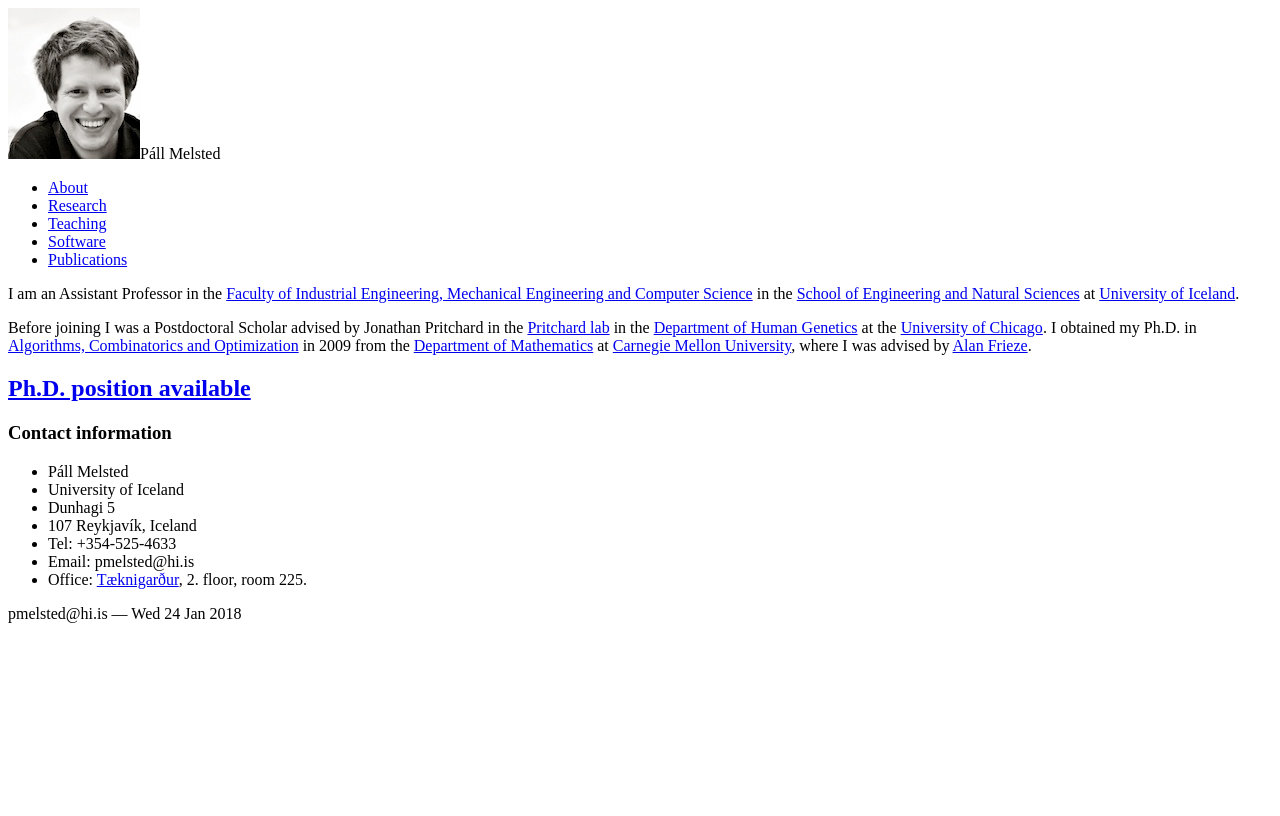
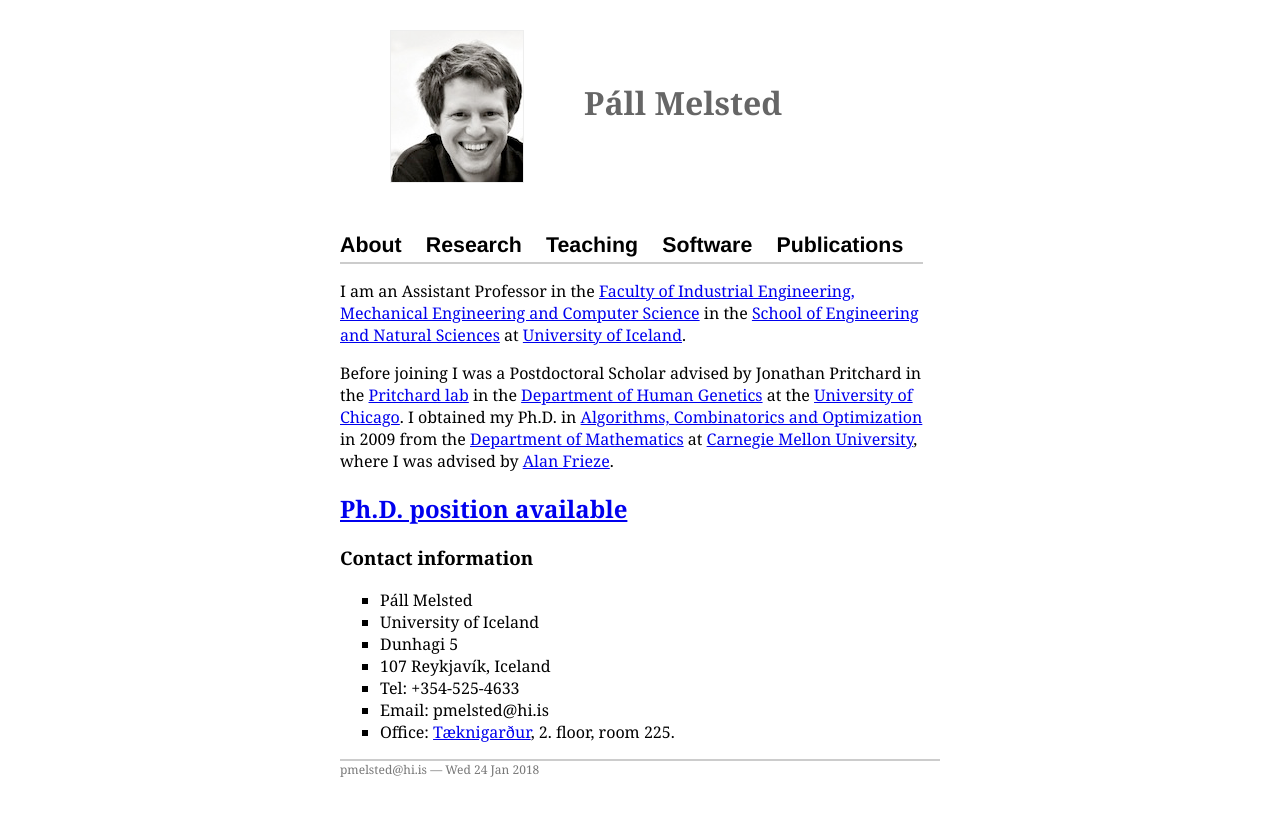
Before and after one commit to melstedlab/melstedlab.github.io, a Jekyll site: the page built from index.md, in a window 1280 px wide. Shown: the top 816 px of the page. Built offline with Jekyll 4.4.1, drawn with Linux system fonts in a browser that asks for light colours.

Commit message:
Update default.html

```diff
--- a/_layouts/default.html
+++ b/_layouts/default.html
@@ -6,7 +6,7 @@
    <title>{{ page.title }}</title>
    <meta name="author" content="Pall Melsted" />
 
-   <link rel="stylesheet" href="css/style.css" type="text/css" />
+   <link rel="stylesheet" href="assets/css/style.css" type="text/css" />
 </head>
 
 <body>
```
